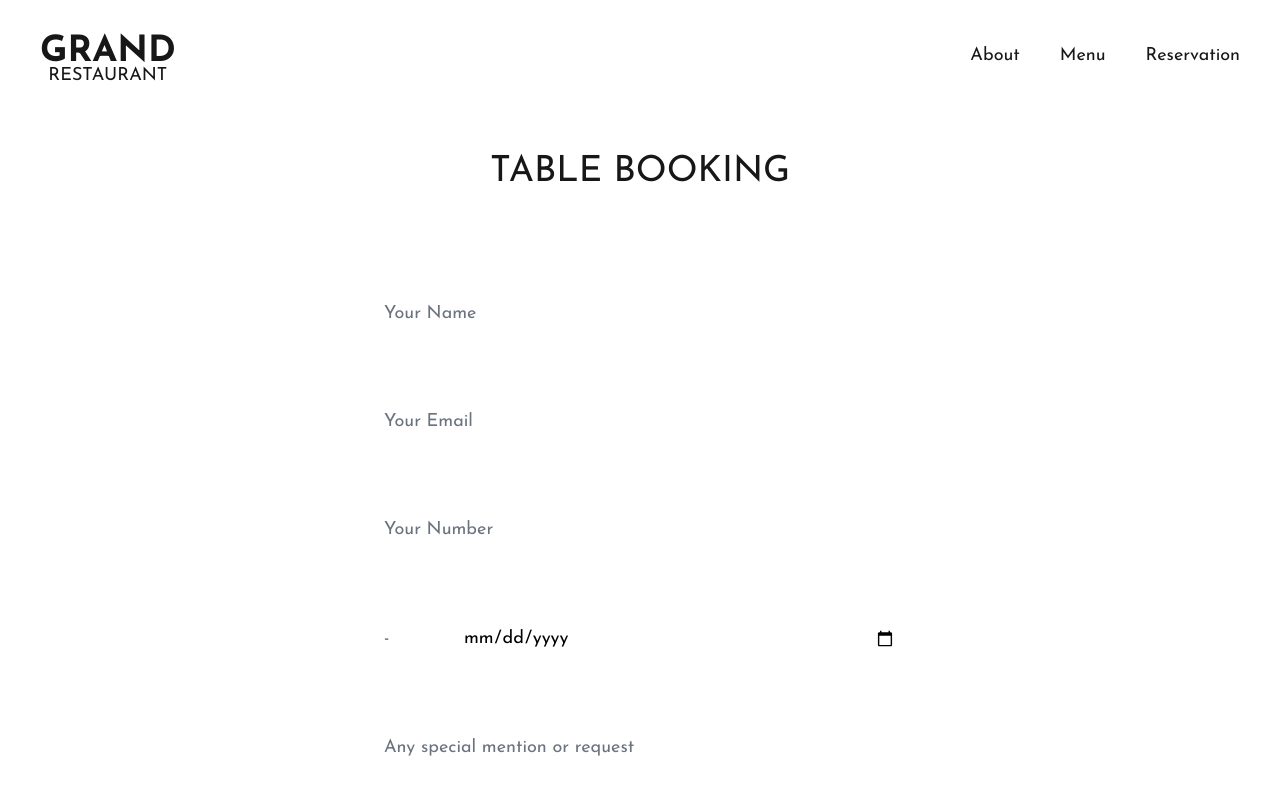
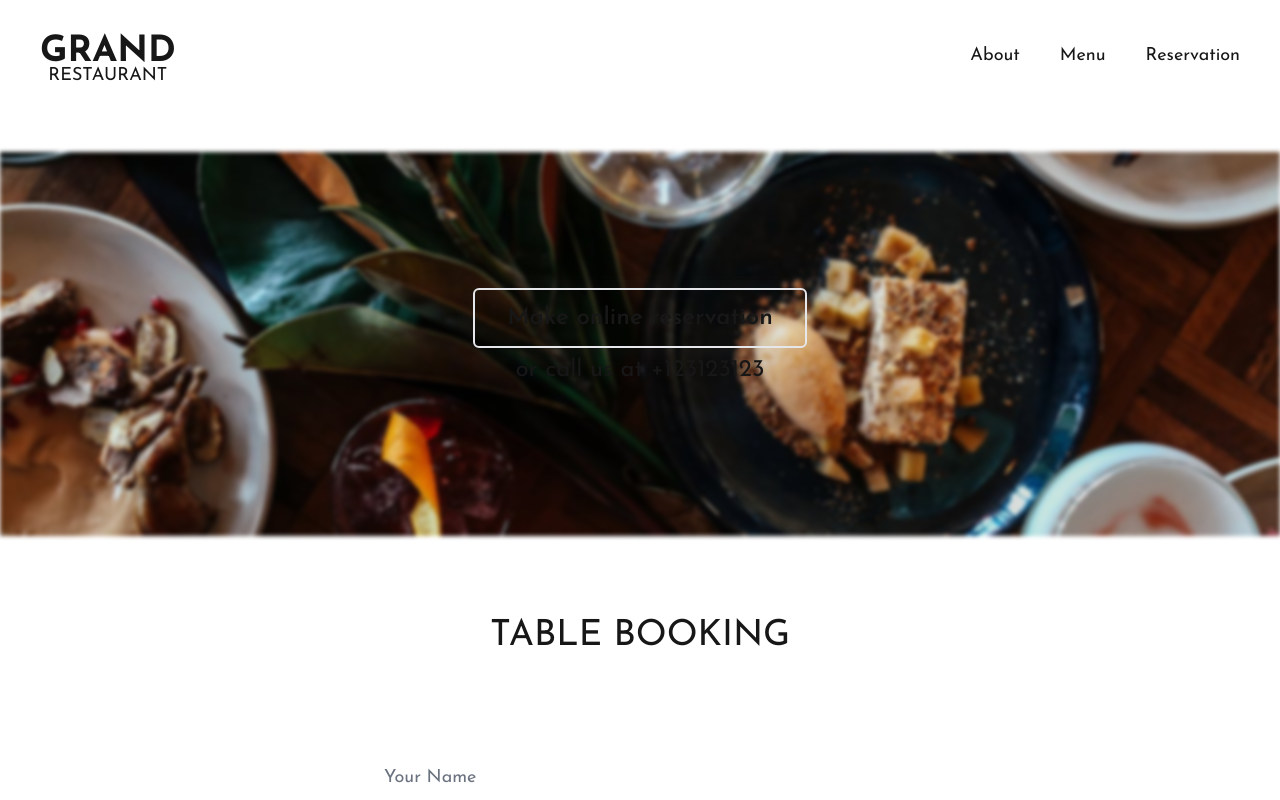
Before and after one commit to Kaka5hi/restaurant-website, a Next.js app: page /reservation in a window 1280 px wide. Shown: the top 800 px of the page. Built offline with nearby package versions, Linux system fonts and the light colour scheme; a web font is replaced by a local one.

Commit message:
Add files via upload

```diff
--- a/app/reservation/page.jsx
+++ b/app/reservation/page.jsx
@@ -1,6 +1,21 @@
+import BookingBanner from "@/components/BookingBanner/BookingBanner";
+import * as motion from "motion/react-client";
+
 const Page = () => {
     return (
-        <div className="max-w-7xl mx-auto my-20 space-y-10">
+        <motion.div
+            className="max-w-7xl mx-auto my-20 space-y-10"
+            initial={{ opacity: 0 }}
+            animate={{
+                opacity: 1,
+                transition: {
+                    delay: 0.2,
+                    duration: 0.5,
+                    ease: "linear",
+                },
+            }}
+        >
+            <BookingBanner />
             <h1 className="text-center text-4xl uppercase ">Table Booking</h1>
             <div className=" max-w-xl mx-auto p-5 space-y-5">
                 <form className="space-y-5">
@@ -105,7 +120,7 @@ const Page = () => {
                     </button>
                 </div>
             </div>
-        </div>
+        </motion.div>
     );
 };
 
```
